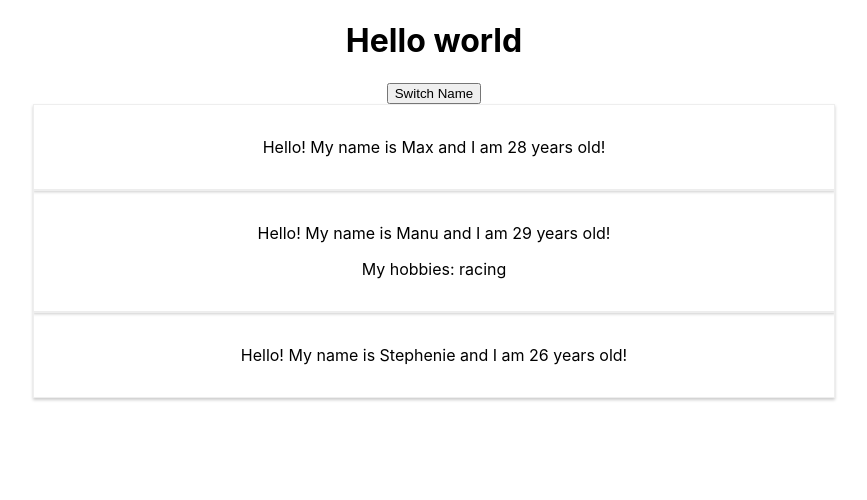
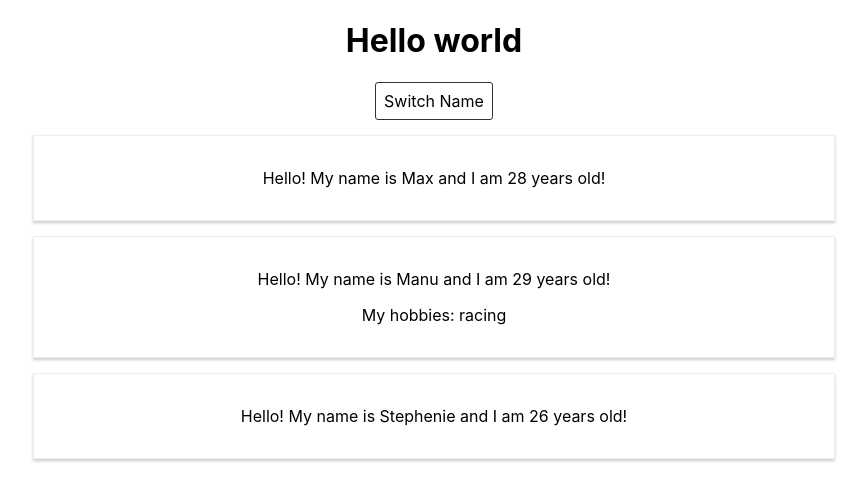
Before and after one commit to DalatCoder/learn-react-max, a React (Create React App) app in the folder 01.basic/: page / in a window 1280 px wide. Shown: the top 500 px of the page, without its empty margins (206-1073 px from the left). Built offline with nearby package versions, Linux system fonts and the light colour scheme.

Commit message:
01.Inline style JS

```diff
--- a/01.basic/src/App.js
+++ b/01.basic/src/App.js
@@ -66,10 +66,22 @@ const App = () => {
     });
   };
 
+  const style = {
+    backgroundColor: '#fff',
+    font: 'inherit',
+    border: '1px solid #333',
+    padding: '8px',
+    borderRadius: '3px',
+    cursor: 'pointer'
+  };
+
   return (
     <div className="App">
       <h1>Hello world</h1>
-      <button onClick={switchNameHandler.bind(null, 'Maximilian')}>
+      <button
+        style={style}
+        onClick={switchNameHandler.bind(null, 'Maximilian')}
+      >
         Switch Name
       </button>
       <Person
--- a/01.basic/src/Person/Person.css
+++ b/01.basic/src/Person/Person.css
@@ -1,6 +1,6 @@
 .Person {
   width: 60%;
-  margin: auto;
+  margin: 15px auto;
   border: 1px solid #eee;
   box-shadow: 0 2px 3px #ccc;
   padding: 16px;
```
